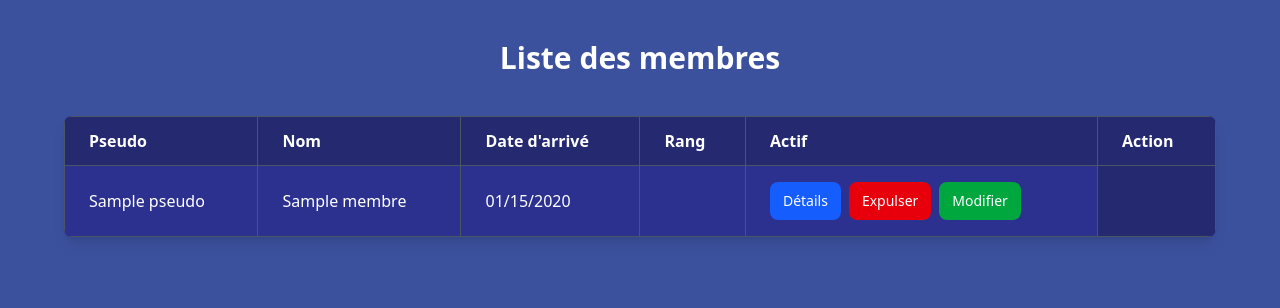
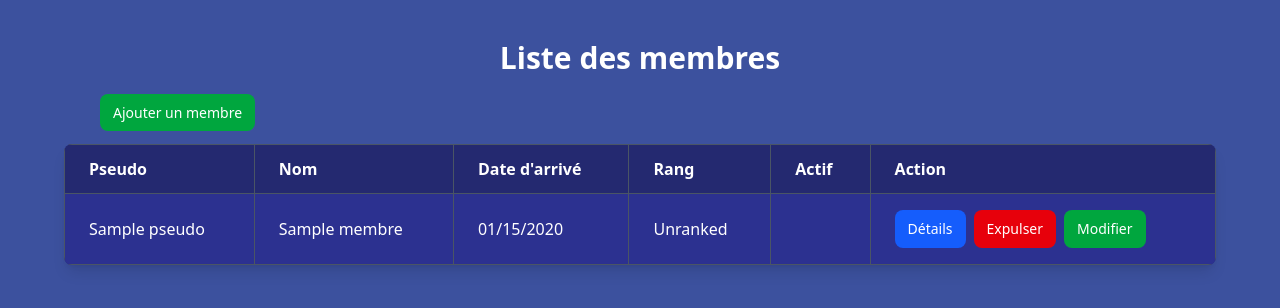
Before and after one commit to Aime-C/MIS-Planner, a Symfony app: template templates/membres/index.html.twig in a window 1280 px wide. Shown: the part 64-372 px from the top of the page. Run offline with Twig, Linux system fonts and the light colour scheme; the template is opened without the code that fills it: most values are stand-ins (such as "Sample title", 1, 10 or a date in 2020); style sheets or scripts are compiled from the project's sources; some libraries are stand-ins or nearby versions.

Commit message:
Début form add membre

```diff
--- /dev/null
+++ b/templates/membres/add.html.twig
@@ -0,0 +1,6 @@
+{% extends 'base.html.twig' %}
+
+{% block title %}Hello MembresController!{% endblock %}
+
+{% block body %}
+{% endblock %}
--- a/templates/membres/index.html.twig
+++ b/templates/membres/index.html.twig
@@ -8,7 +8,11 @@
     .example-wrapper code { background: #F5F5F5; padding: 2px 6px; }
 </style>
     <h1 class="text-3xl font-bold text-white text-center mb-6 mt-10">Liste des membres</h1>
-    <div class="flex items-center justify-center mt-10">
+    <a href="membre/add"
+       class="ml-25 py-2 px-3 text-sm font-medium rounded-lg border border-transparent bg-green-600 text-white hover:bg-green-700">
+        Ajouter un membre
+    </a>
+    <div class="flex items-center justify-center mt-5">
         <div class="overflow-x-auto rounded-lg shadow-lg">
             <table class="w-[90vw] min-w-full border border-gray-600 text-white" style="background-color: #242970;">
                 <thead>
@@ -27,27 +31,33 @@
                     <td class="px-6 py-4 border-r border-gray-600">{{ membre.pseudo|e }}</td>
                     <td class="px-6 py-4 border-r border-gray-600">{{ membre.nom|e }}</td>
                     <td class="px-6 py-4 border-r border-gray-600">{{ membre.joinDate|date("m/d/Y") }}</td>
+                    {% set rank_found = false %}
+
                     {% for rank in ranks %}
                         {% if membre.rankid == rank.hierachie %}
                             <td class="px-6 py-4 border-r border-gray-600">{{ rank.libelle|e }}</td>
+                            {% set rank_found = true %}
                         {% endif %}
                     {% endfor %}
-{#                    <td class="px-6 py-4 border-r border-gray-600">{{ membre.rankid|e }}</td>#}
+
+                    {% if not rank_found %}
+                        <td class="px-6 py-4 border-r border-gray-600">Unranked</td>
+                    {% endif %}
                     <td class="px-6 py-4 border-r border-gray-600">{{ membre.isActif|e }}</td>
                     <td class="px-6 py-4 border-r border-gray-600">
                         <div class="flex gap-2 flex-wrap">
-                            <button type="button"
-                                    class="py-2 px-3 text-sm font-medium rounded-lg border border-transparent bg-blue-600 text-white hover:bg-blue-700">
+                            <a href="/membre/{{ membre.id|e }}"
+                               class="py-2 px-3 text-sm font-medium rounded-lg border border-transparent bg-blue-600 text-white hover:bg-blue-700">
                                 Détails
-                            </button>
-                            <button type="button"
-                                    class="py-2 px-3 text-sm font-medium rounded-lg border border-transparent bg-red-600 text-white hover:bg-red-700">
+                            </a>
+                            <a href="/membre/del/{{ membre.id|e }}"
+                               class="py-2 px-3 text-sm font-medium rounded-lg border border-transparent bg-red-600 text-white hover:bg-red-700">
                                 Expulser
-                            </button>
-                            <button type="button"
-                                    class="py-2 px-3 text-sm font-medium rounded-lg border border-transparent bg-green-600 text-white hover:bg-green-700">
+                            </a>
+                            <a href="/membre/edit/{{ membre.id|e }}"
+                               class="py-2 px-3 text-sm font-medium rounded-lg border border-transparent bg-green-600 text-white hover:bg-green-700">
                                 Modifier
-                            </button>
+                            </a>
                         </div>
                     </td>
                 </tr>
```
Also changed, not shown: src/Controller/MembresController.php (+12 -0 lines), src/DataFixtures/AppFixtures.php (+12 -9 lines).
